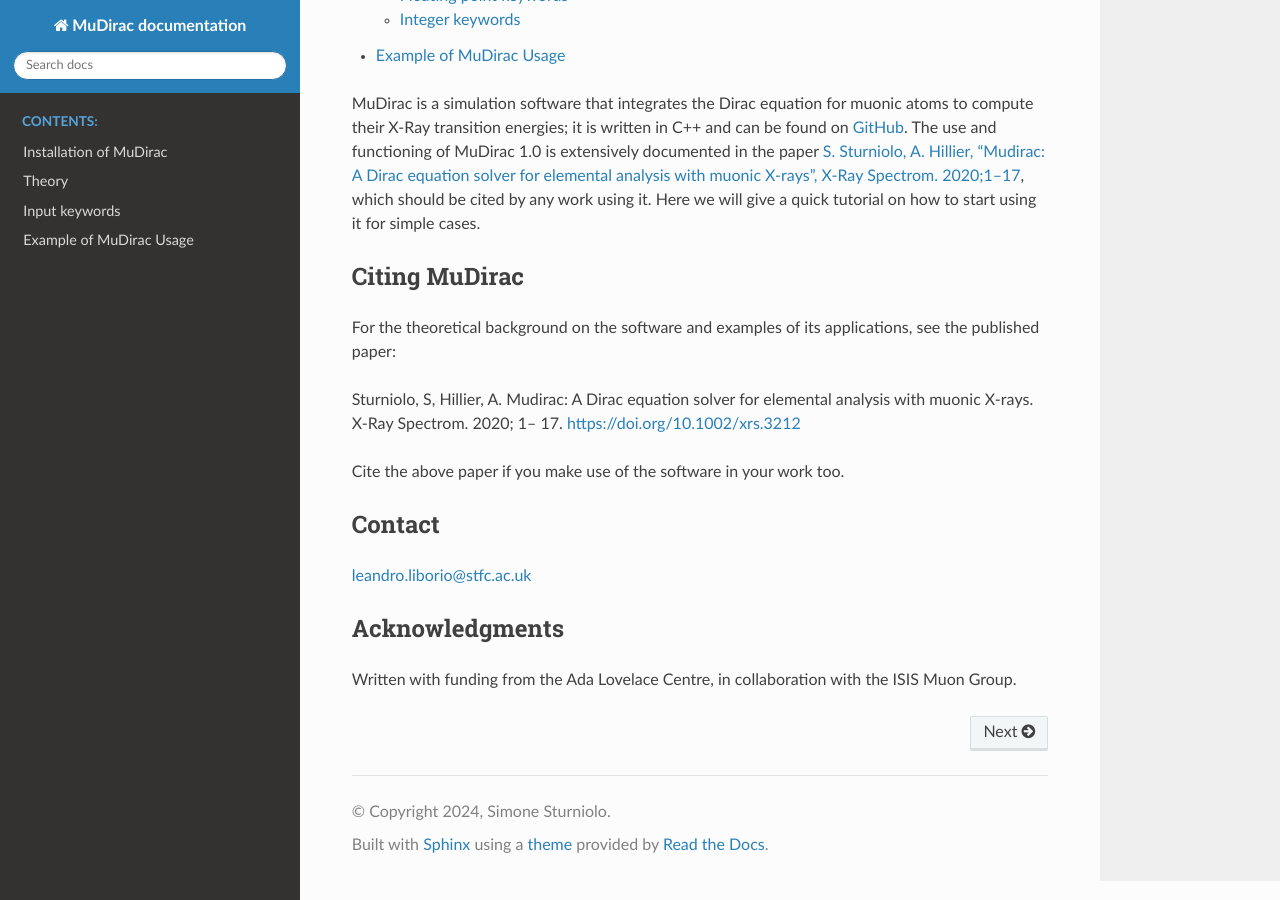
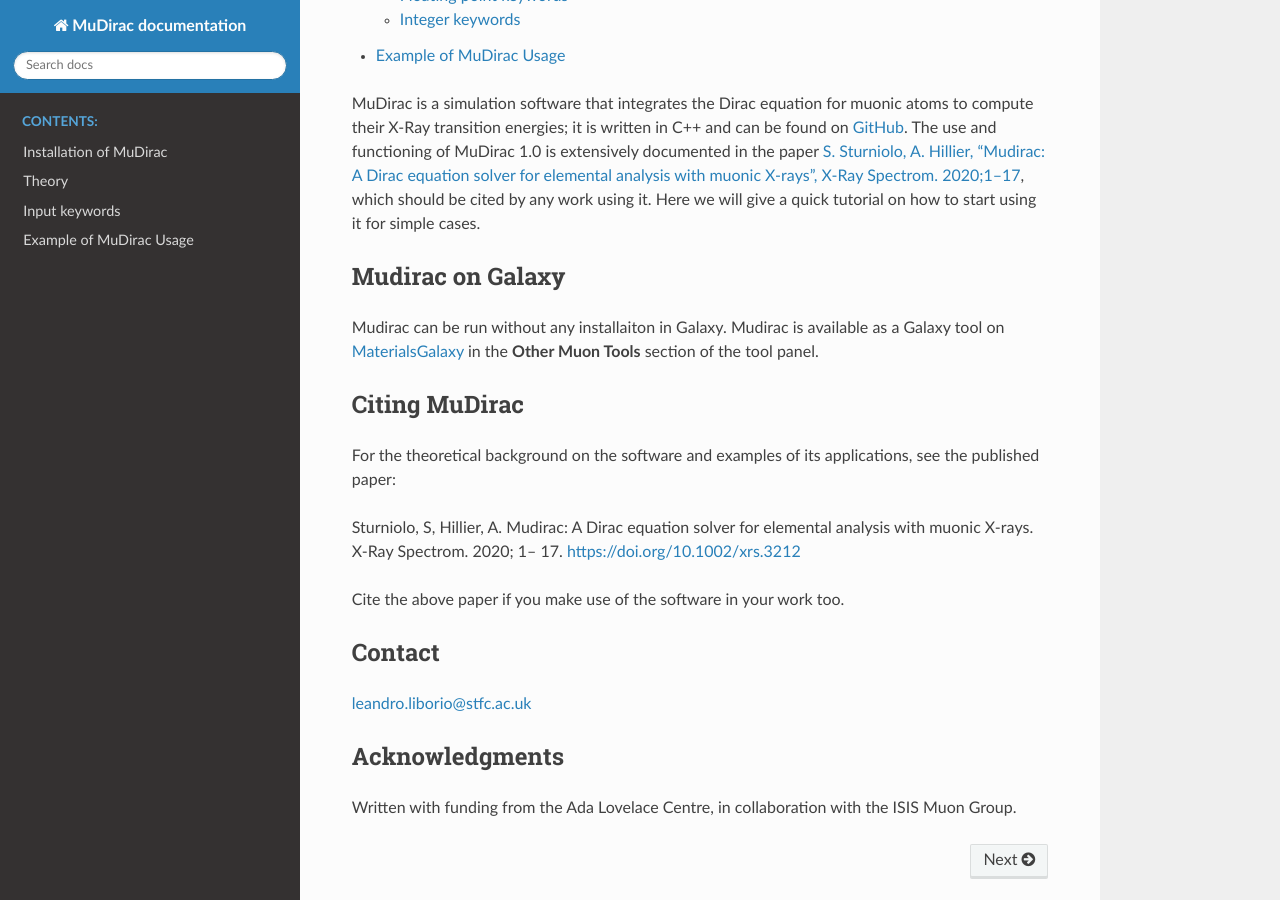
Before and after one commit to muon-spectroscopy-computational-project/mudirac, a Sphinx documentation site: the page built from docs/source/index.rst, in a window 1280 px wide and 900 px high, scrolled down 476 px. Built offline with Sphinx 7.4.7 and the Read the Docs theme 3.1.0, drawn with Linux system fonts in a browser that asks for light colours.

Commit message:
Add Galaxy tool on docs

```diff
--- a/docs/source/index.rst
+++ b/docs/source/index.rst
@@ -14,6 +14,11 @@
 
 MuDirac is a simulation software that integrates the Dirac equation for muonic atoms to compute their X-Ray transition energies; it is written in C++ and can be found on `GitHub <https://github.com/muon-spectroscopy-computational-project/mudirac>`_. The use and functioning of MuDirac 1.0 is extensively documented in the paper `S. Sturniolo, A. Hillier, "Mudirac: A Dirac equation solver for elemental analysis with muonic X-rays", X-Ray Spectrom. 2020;1–17 <https://onlinelibrary.wiley.com/doi/full/10.1002/xrs.3212>`_, which should be cited by any work using it. Here we will give a quick tutorial on how to start using it for simple cases.
 
+Mudirac on Galaxy
+-----------------
+Mudirac can be run without any installaiton in Galaxy.
+Mudirac is available as a Galaxy tool on `MaterialsGalaxy <https://materialsgalaxy.stfc.ac.uk/>`_ in the **Other Muon Tools**  section of the tool panel.
+
 Citing MuDirac
 ---------------
 For the theoretical background on the software and examples of its applications, see the published paper:
```
Also changed, not shown: README.md (+4 -0 lines).
